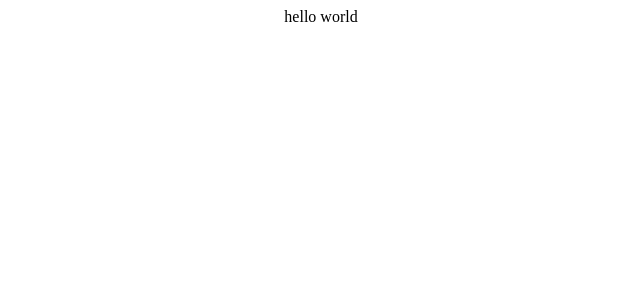
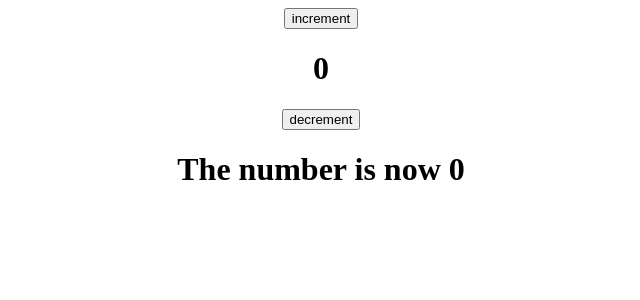
Before and after one commit to Codekazuki/40daysofreact, a React (Create React App) app: page / in a window 1280 px wide. Shown: the top 300 px of the page, without its empty margins (319-959 px from the left). Built offline with nearby package versions, Linux system fonts and the light colour scheme.

Commit message:
checking

```diff
--- a/src/App.js
+++ b/src/App.js
@@ -1,7 +1,23 @@
+import { useState } from "react";
 import "./App.css";
 
 function App() {
-  return <div className='App'>hello world</div>;
+  const [count, setCount] = useState(0);
+
+  function incr() {
+    setCount(count + 1);
+  }
+  function dcr() {
+    setCount(count - 1);
+  }
+  return (
+    <div className='App'>
+      <button onClick={incr}>increment</button>
+      <h1>{count}</h1>
+      <button onClick={dcr}>decrement</button>
+      <h1>The number is now {count}</h1>
+    </div>
+  );
 }
 
 export default App;
```
